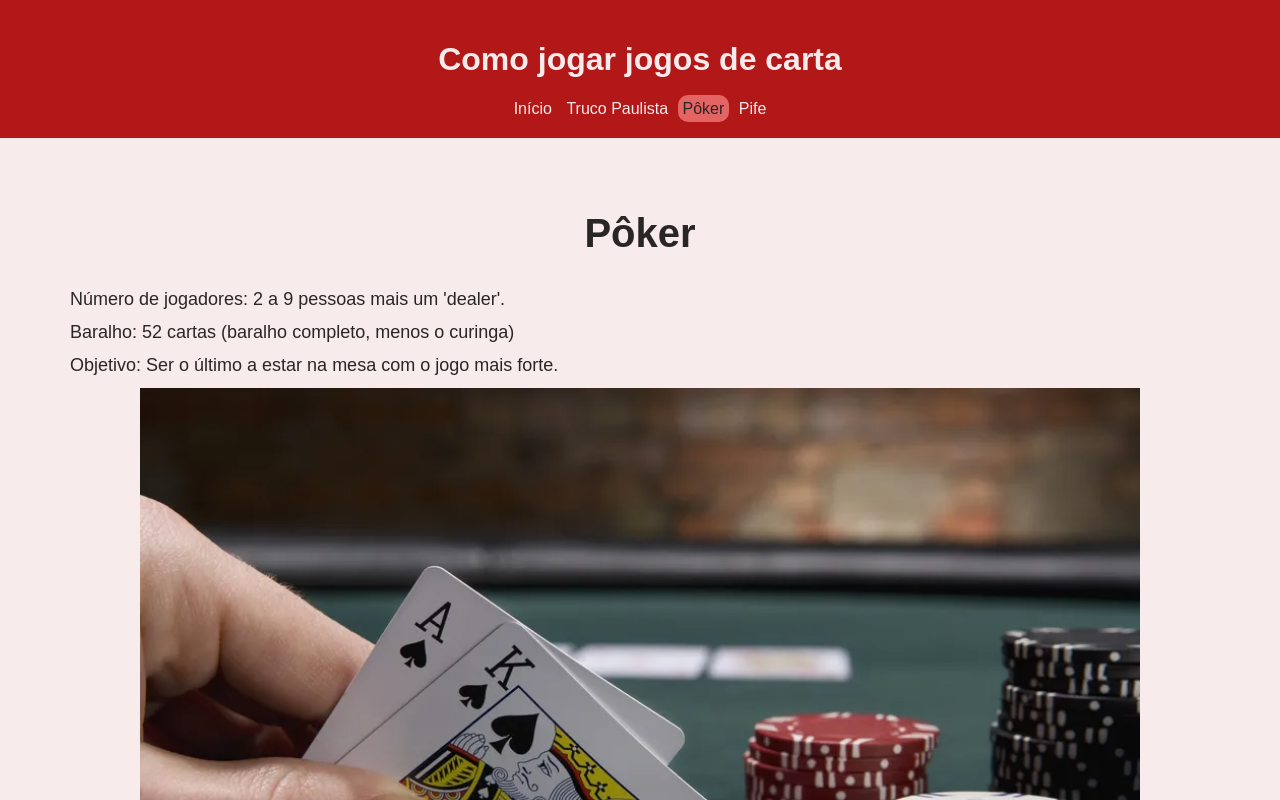
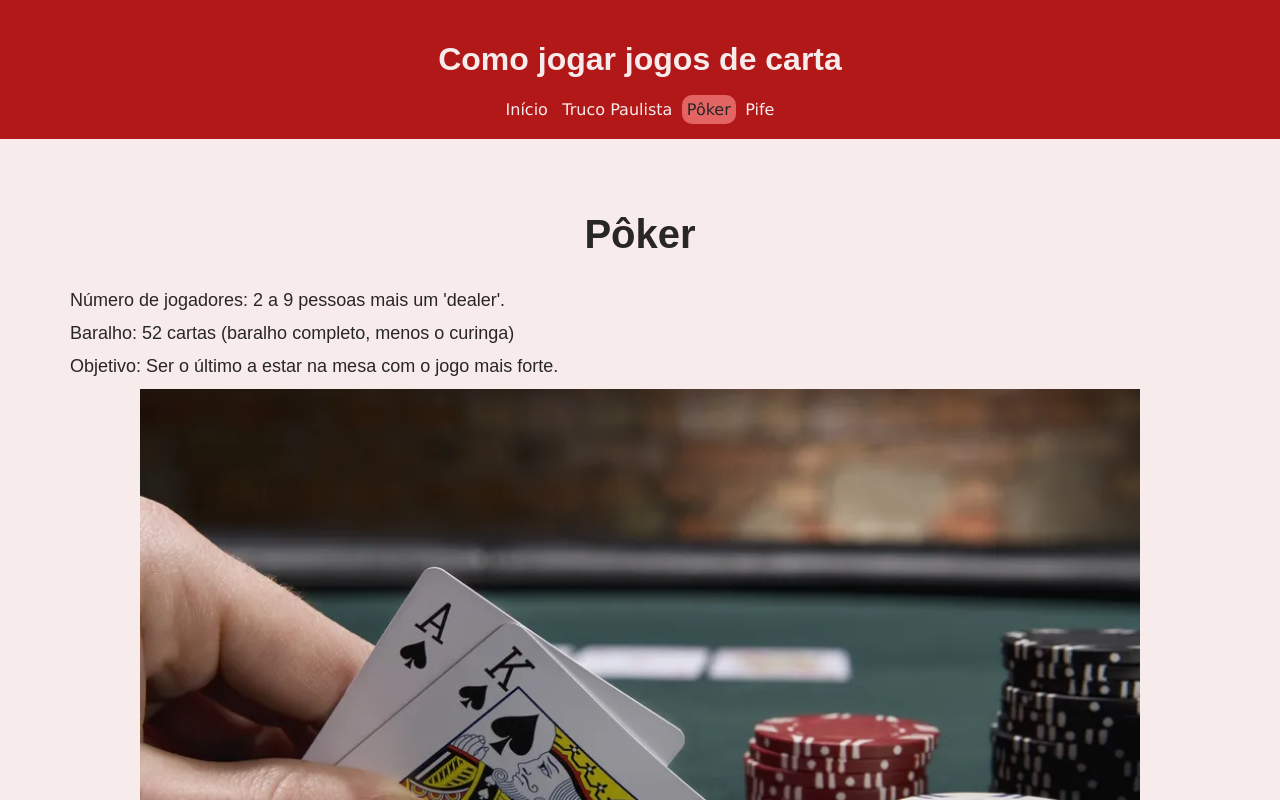
Before and after one commit to Issbelo/Issbelo.github.io, a plain HTML site: page poker.html in a window 1280 px wide. Shown: the top 800 px of the page. Drawn offline with Linux system fonts and the light colour scheme.

Commit message:
Update poker.html

```diff
--- a/poker.html
+++ b/poker.html
@@ -44,7 +44,7 @@
     }
 
     nav a {
-      font family: "Verdana", sans-serif;
+      font-family: "Verdana", sans-serif;
       font-weight: 300;
       color: rgb(247, 235, 235);
       text-decoration: none;
```
